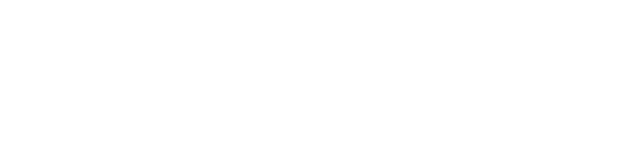
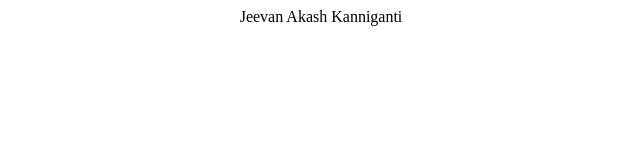
Before and after one commit to AuraO1/AuraO1.github.io, a plain HTML site: page index.html in a window 1280 px wide. Shown: the whole page, without its empty margins (319-959 px from the left). Drawn offline with Linux system fonts and the light colour scheme.

Commit message:
initial commit

```diff
--- a/index.html
+++ b/index.html
@@ -4,7 +4,8 @@
   <head>
 
   <meta charset="utf-8">
-  <title>JeevanKanniganti</title>
+  <title>AuraO1</title>
+  Jeevan Akash Kanniganti
   </head>
   <body>
 
```
